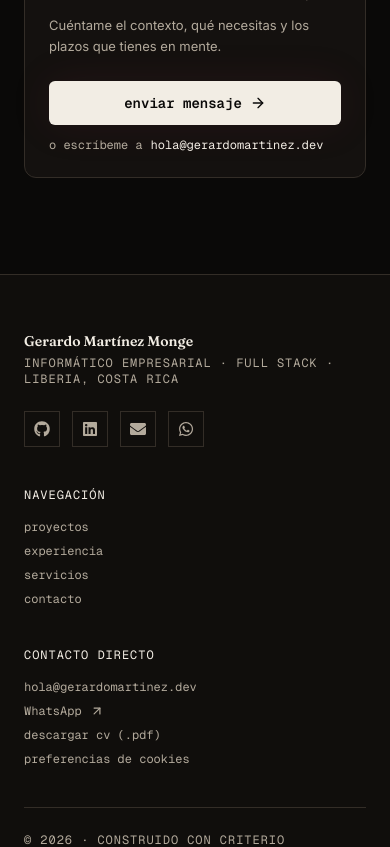
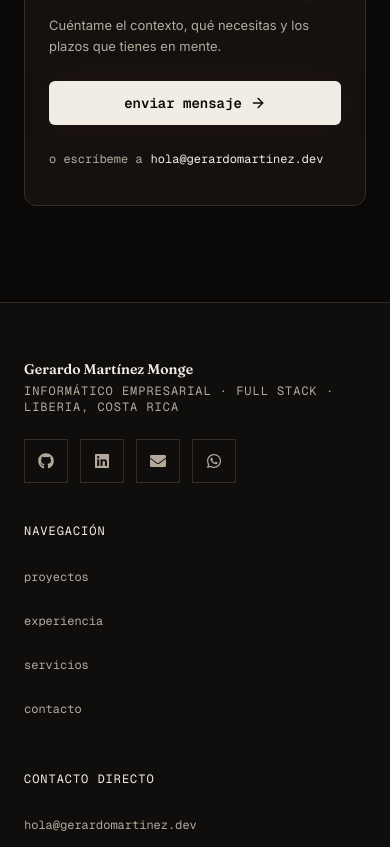
Before and after one commit to Gerardoprogramer/personal-site, a Next.js app: page / in a window 390 px wide. Shown: the part 6520-7367 px from the top of the page. Built offline with nearby package versions, Linux system fonts and the light colour scheme.

Commit message:
fix(a11y): improve footer touch targets and contact focus

```diff
--- a/components/layout/footer/FooterBrand.tsx
+++ b/components/layout/footer/FooterBrand.tsx
@@ -22,8 +22,8 @@ export const FooterBrand = () => {
                     href={socials.github}
                     target="_blank"
                     rel="noreferrer noopener"
-                    aria-label="GitHub"
-                    className="inline-flex size-9 items-center justify-center border border-border text-muted-foreground transition-colors hover:border-accent hover:text-accent"
+                    aria-label={`GitHub · ${t.common.newTab}`}
+                    className="inline-flex size-11 items-center justify-center border border-border text-muted-foreground transition-colors hover:border-accent hover:text-accent md:size-9"
                 >
                     <FaGithub className="size-4" strokeWidth={1.5} aria-hidden="true" />
                 </a>
@@ -31,15 +31,15 @@ export const FooterBrand = () => {
                     href={socials.linkedin}
                     target="_blank"
                     rel="noreferrer noopener"
-                    aria-label="LinkedIn"
-                    className="inline-flex size-9 items-center justify-center border border-border text-muted-foreground transition-colors hover:border-accent hover:text-accent"
+                    aria-label={`LinkedIn · ${t.common.newTab}`}
+                    className="inline-flex size-11 items-center justify-center border border-border text-muted-foreground transition-colors hover:border-accent hover:text-accent md:size-9"
                 >
                     <FaLinkedin className="size-4" strokeWidth={1.5} aria-hidden="true" />
                 </a>
                 <a
                     href={socials.email}
-                    aria-label="Enviar correo"
-                    className="inline-flex size-9 items-center justify-center border border-border text-muted-foreground transition-colors hover:border-accent hover:text-accent"
+                    aria-label={t.common.sendEmail}
+                    className="inline-flex size-11 items-center justify-center border border-border text-muted-foreground transition-colors hover:border-accent hover:text-accent md:size-9"
                 >
                     <FaEnvelope className="size-4" strokeWidth={1.5} aria-hidden="true" />
                 </a>
@@ -47,8 +47,8 @@ export const FooterBrand = () => {
                     href={socials.whatsapp}
                     target="_blank"
                     rel="noreferrer noopener"
-                    aria-label="WhatsApp"
-                    className="inline-flex size-9 items-center justify-center border border-border text-muted-foreground transition-colors hover:border-accent hover:text-accent"
+                    aria-label={`WhatsApp · ${t.common.newTab}`}
+                    className="inline-flex size-11 items-center justify-center border border-border text-muted-foreground transition-colors hover:border-accent hover:text-accent md:size-9"
                 >
                     <FaWhatsapp className="size-4" strokeWidth={1.5} aria-hidden="true" />
                 </a>
--- a/components/layout/footer/FooterContact.tsx
+++ b/components/layout/footer/FooterContact.tsx
@@ -14,11 +14,11 @@ export const FooterContact = () => {
       <div className="font-mono-tech text-xs uppercase tracking-[0.08em] text-primary">
         {t.footer.titleContact}
       </div>
-      <ul className="mt-4 space-y-2 font-mono-tech text-xs text-muted-foreground">
+      <ul className="mt-4 font-mono-tech text-xs text-muted-foreground md:space-y-2">
         <li>
           <a
             href={socials.email}
-            className="transition-colors hover:text-accent"
+            className="inline-flex min-h-11 items-center transition-colors hover:text-accent md:min-h-0"
           >
             {profile.email}
           </a>
@@ -28,7 +28,8 @@ export const FooterContact = () => {
             href={socials.whatsapp}
             target="_blank"
             rel="noreferrer noopener"
-            className="inline-flex items-center gap-2 transition-colors hover:text-accent"
+            aria-label={`WhatsApp · ${t.common.newTab}`}
+            className="inline-flex min-h-11 items-center gap-2 transition-colors hover:text-accent md:min-h-0"
           >
             WhatsApp
             <FiArrowUpRight aria-hidden="true" className="size-3.5 shrink-0" />
@@ -38,7 +39,7 @@ export const FooterContact = () => {
           <a
             href={socials.cv}
             download
-            className="transition-colors hover:text-accent"
+            className="inline-flex min-h-11 items-center transition-colors hover:text-accent md:min-h-0"
           >
             {t.footer.descargar} cv (.pdf)
           </a>
@@ -50,7 +51,7 @@ export const FooterContact = () => {
               localStorage.removeItem("cookie-consent");
               window.location.reload();
             }}
-            className="transition-colors hover:text-accent text-left"
+            className="inline-flex min-h-11 items-center transition-colors hover:text-accent text-left md:min-h-0"
           >
             {t.common.cookiePreferences}
           </button>
--- a/components/layout/footer/FooterNav.tsx
+++ b/components/layout/footer/FooterNav.tsx
@@ -12,12 +12,12 @@ export const FooterNav = () => {
             <div className="font-mono-tech text-xs uppercase tracking-[0.08em] text-primary">
                 {t.footer.titleNav}
             </div>
-            <ul className="mt-4 space-y-2 font-mono-tech text-xs text-muted-foreground">
+            <ul className="mt-4 font-mono-tech text-xs text-muted-foreground md:space-y-2">
                 {links.map((l) => (
                     <li key={l.href}>
                         <a
                             href={l.href}
-                            className="transition-colors hover:text-accent"
+                            className="inline-flex min-h-11 items-center transition-colors hover:text-accent md:min-h-0"
                         >
                             {l.label}
                         </a>
--- a/components/sections/Contact.tsx
+++ b/components/sections/Contact.tsx
@@ -140,7 +140,7 @@ export const Contact = () => {
                 type="text"
                 maxLength={100}
                 autoComplete="name"
-                className="mt-2 h-11 w-full rounded-md border border-border bg-surface-2/40 px-3 text-sm text-foreground outline-none transition-colors placeholder:text-muted-foreground/80 focus:border-accent"
+                className="mt-2 h-11 w-full rounded-md border border-border bg-surface-2/40 px-3 text-sm text-foreground transition-colors placeholder:text-muted-foreground/80 focus:border-accent focus-visible:outline-2 focus-visible:outline-offset-2 focus-visible:outline-accent"
                 placeholder={t.contact.placeholders.name}
               />
             </div>
@@ -157,7 +157,7 @@ export const Contact = () => {
                 required
                 type="email"
                 autoComplete="email"
-                className="mt-2 h-11 w-full rounded-md border border-border bg-surface-2/40 px-3 text-sm text-foreground outline-none transition-colors placeholder:text-muted-foreground/80 focus:border-accent"
+                className="mt-2 h-11 w-full rounded-md border border-border bg-surface-2/40 px-3 text-sm text-foreground transition-colors placeholder:text-muted-foreground/80 focus:border-accent focus-visible:outline-2 focus-visible:outline-offset-2 focus-visible:outline-accent"
                 placeholder={t.contact.placeholders.email}
               />
             </div>
@@ -178,7 +178,7 @@ export const Contact = () => {
               maxLength={MAX_MESSAGE}
               rows={5}
               onChange={(e) => setMessageLength(e.target.value.length)}
-              className="mt-2 w-full rounded-md border border-border bg-surface-2/40 px-3 py-3 text-sm text-foreground outline-none transition-colors placeholder:text-muted-foreground/80 focus:border-accent"
+              className="mt-2 w-full rounded-md border border-border bg-surface-2/40 px-3 py-3 text-sm text-foreground transition-colors placeholder:text-muted-foreground/80 focus:border-accent focus-visible:outline-2 focus-visible:outline-offset-2 focus-visible:outline-accent"
               placeholder={
                 intent === "posicion"
                   ? t.contact.placeholders.position
@@ -204,7 +204,7 @@ export const Contact = () => {
           <div className="mt-6 flex flex-col-reverse items-stretch gap-3 sm:flex-row sm:items-center sm:justify-between">
             <a
               href={`mailto:${profile.email}`}
-              className="inline-flex flex-wrap items-center gap-2 font-mono-tech text-xs text-muted-foreground transition-colors hover:text-accent"
+              className="inline-flex min-h-11 flex-wrap items-center gap-2 font-mono-tech text-xs text-muted-foreground transition-colors hover:text-accent"
             >
               {t.contact.directEmail}{" "}
               <span className="text-foreground">{profile.email}</span>
--- a/lib/i18n/en.json
+++ b/lib/i18n/en.json
@@ -131,7 +131,8 @@
     "backHome": "back to home",
     "viewResume": "View résumé",
     "newTab": "open in a new tab",
-    "cookiePreferences": "cookie preferences"
+    "cookiePreferences": "cookie preferences",
+    "sendEmail": "Send email"
   },
   "header": {
     "projects": "Projects",
--- a/lib/i18n/es.json
+++ b/lib/i18n/es.json
@@ -131,7 +131,8 @@
     "backHome": "volver al inicio",
     "viewResume": "Ver currículum",
     "newTab": "abrir en otra pestaña",
-    "cookiePreferences": "preferencias de cookies"
+    "cookiePreferences": "preferencias de cookies",
+    "sendEmail": "Enviar correo"
   },
   "header": {
     "projects": "Proyectos",
```
